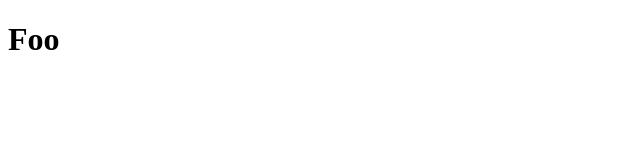
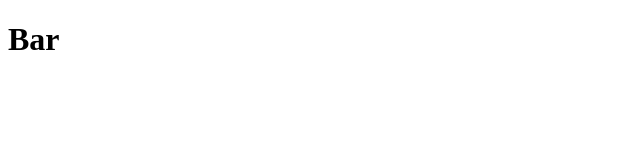
Before and after one commit to tsteelematc/components-5, an Angular app: page / in a window 1280 px wide. Shown: the top 160 px of the page, without its empty margins (0-640 px from the left). Built offline with nearby package versions, Linux system fonts and the light colour scheme.

Commit message:
Foo should have been Bar
WTF ? ? ?

```diff
--- a/src/app/app.component.html
+++ b/src/app/app.component.html
@@ -1,3 +1,3 @@
 <h1>
-    Foo
+    Bar
 </h1>
```
